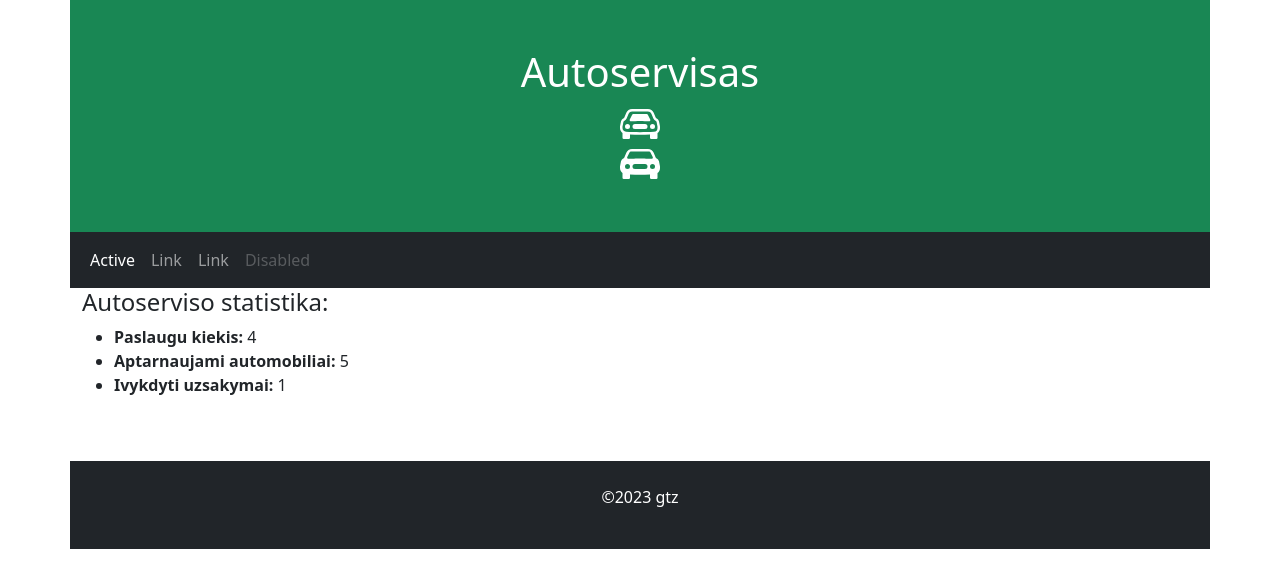
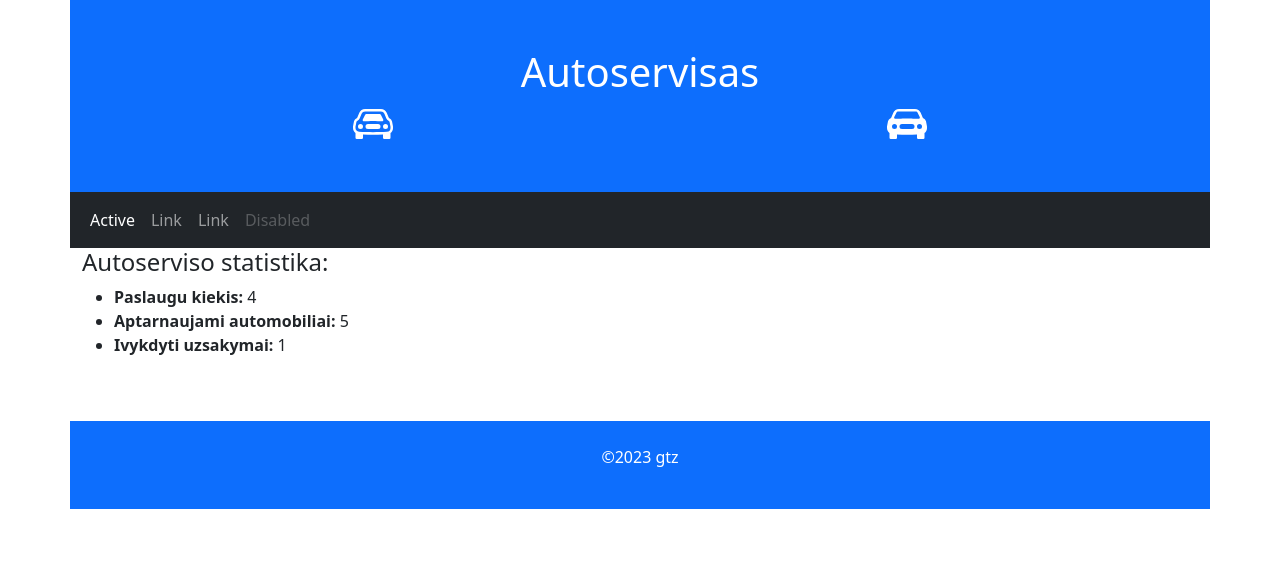
Before and after one commit to gyteniz/Django_autoservisas, a Django app: page /autoservisas/ in a window 1280 px wide. Shown: the top 588 px of the page. Run offline with Django 4.2, Linux system fonts and the light colour scheme; data comes from the database, SQL or seed files in the repository.

Commit message:
3 base.html pataisymai

```diff
--- a/mysite/autoservisas/templates/base.html
+++ b/mysite/autoservisas/templates/base.html
@@ -12,26 +12,29 @@
 </head>
 <body>
 
-<div class="container p-5 bg-success text-white text-center">
+
+<div class="container p-5 bg-primary text-white text-center">
     <h1>Autoservisas</h1>
     <div class="row mp-2">
-
-        <div class="col-sm">
-            <svg xmlns="http://www.w3.org/2000/svg" width="40" height="40" fill="currentColor" class="bi bi-car-front"
+        <div class="col-6">
+            <svg xmlns="http://www.w3.org/2000/svg" width="40" height="40" fill="currentColor"
+                 class="bi bi-car-front"
                  viewBox="0 0 16 16">
                 <path d="M4 9a1 1 0 1 1-2 0 1 1 0 0 1 2 0Zm10 0a1 1 0 1 1-2 0 1 1 0 0 1 2 0ZM6 8a1 1 0 0 0 0 2h4a1 1 0 1 0 0-2H6ZM4.862 4.276 3.906 6.19a.51.51 0 0 0 .497.731c.91-.073 2.35-.17 3.597-.17 1.247 0 2.688.097 3.597.17a.51.51 0 0 0 .497-.731l-.956-1.913A.5.5 0 0 0 10.691 4H5.309a.5.5 0 0 0-.447.276Z"/>
                 <path d="M2.52 3.515A2.5 2.5 0 0 1 4.82 2h6.362c1 0 1.904.596 2.298 1.515l.792 1.848c.075.175.21.319.38.404.5.25.855.715.965 1.262l.335 1.679c.033.161.049.325.049.49v.413c0 .814-.39 1.543-1 1.997V13.5a.5.5 0 0 1-.5.5h-2a.5.5 0 0 1-.5-.5v-1.338c-1.292.048-2.745.088-4 .088s-2.708-.04-4-.088V13.5a.5.5 0 0 1-.5.5h-2a.5.5 0 0 1-.5-.5v-1.892c-.61-.454-1-1.183-1-1.997v-.413a2.5 2.5 0 0 1 .049-.49l.335-1.68c.11-.546.465-1.012.964-1.261a.807.807 0 0 0 .381-.404l.792-1.848ZM4.82 3a1.5 1.5 0 0 0-1.379.91l-.792 1.847a1.8 1.8 0 0 1-.853.904.807.807 0 0 0-.43.564L1.03 8.904a1.5 1.5 0 0 0-.03.294v.413c0 .796.62 1.448 1.408 1.484 1.555.07 3.786.155 5.592.155 1.806 0 4.037-.084 5.592-.155A1.479 1.479 0 0 0 15 9.611v-.413c0-.099-.01-.197-.03-.294l-.335-1.68a.807.807 0 0 0-.43-.563 1.807 1.807 0 0 1-.853-.904l-.792-1.848A1.5 1.5 0 0 0 11.18 3H4.82Z"/>
             </svg>
-            <div class="col-sm">
-                <svg xmlns="http://www.w3.org/2000/svg" width="40" height="40" fill="currentColor"
-                     class="bi bi-car-front-fill"
-                     viewBox="0 0 16 16">
-                    <path d="M2.52 3.515A2.5 2.5 0 0 1 4.82 2h6.362c1 0 1.904.596 2.298 1.515l.792 1.848c.075.175.21.319.38.404.5.25.855.715.965 1.262l.335 1.679c.033.161.049.325.049.49v.413c0 .814-.39 1.543-1 1.997V13.5a.5.5 0 0 1-.5.5h-2a.5.5 0 0 1-.5-.5v-1.338c-1.292.048-2.745.088-4 .088s-2.708-.04-4-.088V13.5a.5.5 0 0 1-.5.5h-2a.5.5 0 0 1-.5-.5v-1.892c-.61-.454-1-1.183-1-1.997v-.413a2.5 2.5 0 0 1 .049-.49l.335-1.68c.11-.546.465-1.012.964-1.261a.807.807 0 0 0 .381-.404l.792-1.848ZM3 10a1 1 0 1 0 0-2 1 1 0 0 0 0 2Zm10 0a1 1 0 1 0 0-2 1 1 0 0 0 0 2ZM6 8a1 1 0 0 0 0 2h4a1 1 0 1 0 0-2H6ZM2.906 5.189a.51.51 0 0 0 .497.731c.91-.073 3.35-.17 4.597-.17 1.247 0 3.688.097 4.597.17a.51.51 0 0 0 .497-.731l-.956-1.913A.5.5 0 0 0 11.691 3H4.309a.5.5 0 0 0-.447.276L2.906 5.19Z"/>
-                </svg>
-            </div>
+        </div>
+
+        <div class="col-6">
+            <svg xmlns="http://www.w3.org/2000/svg" width="40" height="40" fill="currentColor"
+                 class="bi bi-car-front-fill"
+                 viewBox="0 0 16 16">
+                <path d="M2.52 3.515A2.5 2.5 0 0 1 4.82 2h6.362c1 0 1.904.596 2.298 1.515l.792 1.848c.075.175.21.319.38.404.5.25.855.715.965 1.262l.335 1.679c.033.161.049.325.049.49v.413c0 .814-.39 1.543-1 1.997V13.5a.5.5 0 0 1-.5.5h-2a.5.5 0 0 1-.5-.5v-1.338c-1.292.048-2.745.088-4 .088s-2.708-.04-4-.088V13.5a.5.5 0 0 1-.5.5h-2a.5.5 0 0 1-.5-.5v-1.892c-.61-.454-1-1.183-1-1.997v-.413a2.5 2.5 0 0 1 .049-.49l.335-1.68c.11-.546.465-1.012.964-1.261a.807.807 0 0 0 .381-.404l.792-1.848ZM3 10a1 1 0 1 0 0-2 1 1 0 0 0 0 2Zm10 0a1 1 0 1 0 0-2 1 1 0 0 0 0 2ZM6 8a1 1 0 0 0 0 2h4a1 1 0 1 0 0-2H6ZM2.906 5.189a.51.51 0 0 0 .497.731c.91-.073 3.35-.17 4.597-.17 1.247 0 3.688.097 4.597.17a.51.51 0 0 0 .497-.731l-.956-1.913A.5.5 0 0 0 11.691 3H4.309a.5.5 0 0 0-.447.276L2.906 5.19Z"/>
+            </svg>
         </div>
     </div>
 </div>
+
 
 <nav class="container navbar navbar-expand-sm bg-dark navbar-dark">
     <div class="container-fluid">
@@ -59,7 +62,7 @@
 </div>
 
 
-<div class="container footer mt-5 p-4 bg-dark text-white text-center">
+<div class="container footer mt-5 p-4 bg-primary text-white text-center">
     <p>©2023 gtz</p>
 </div>
 
```
